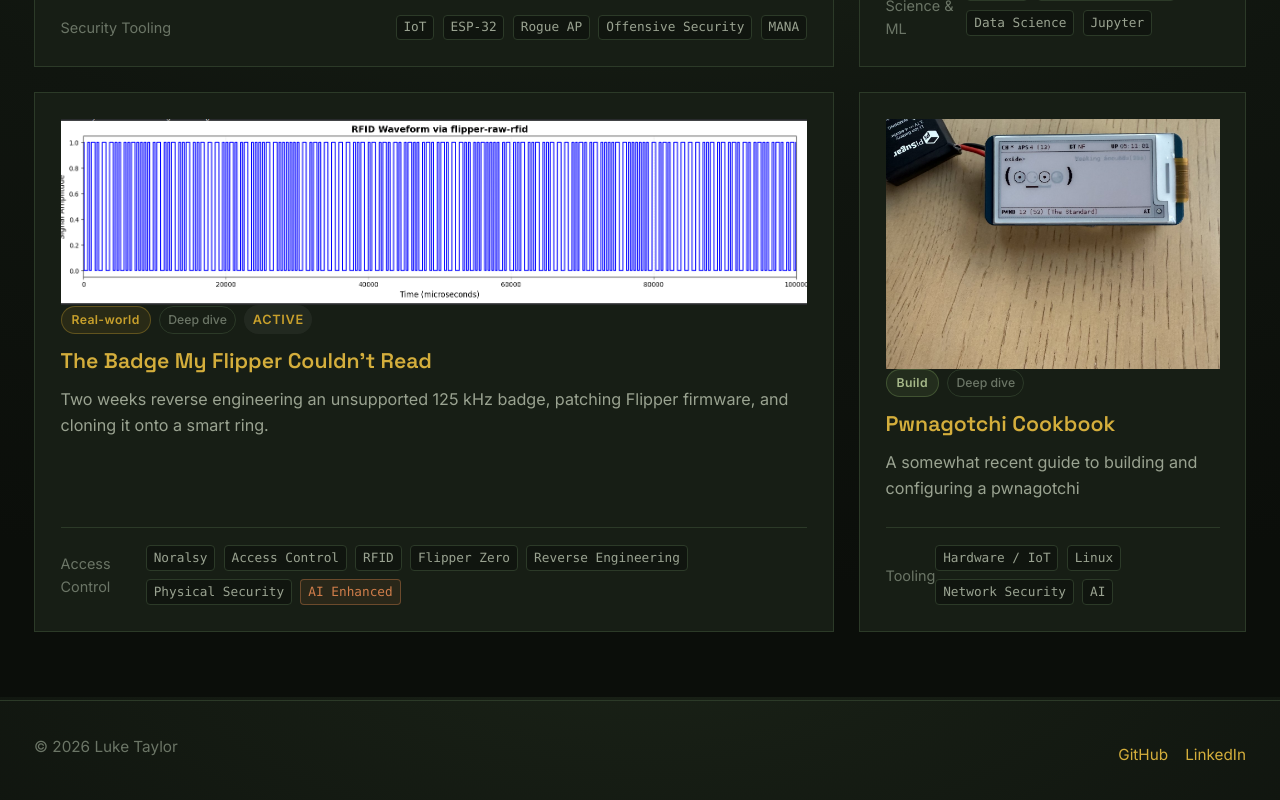
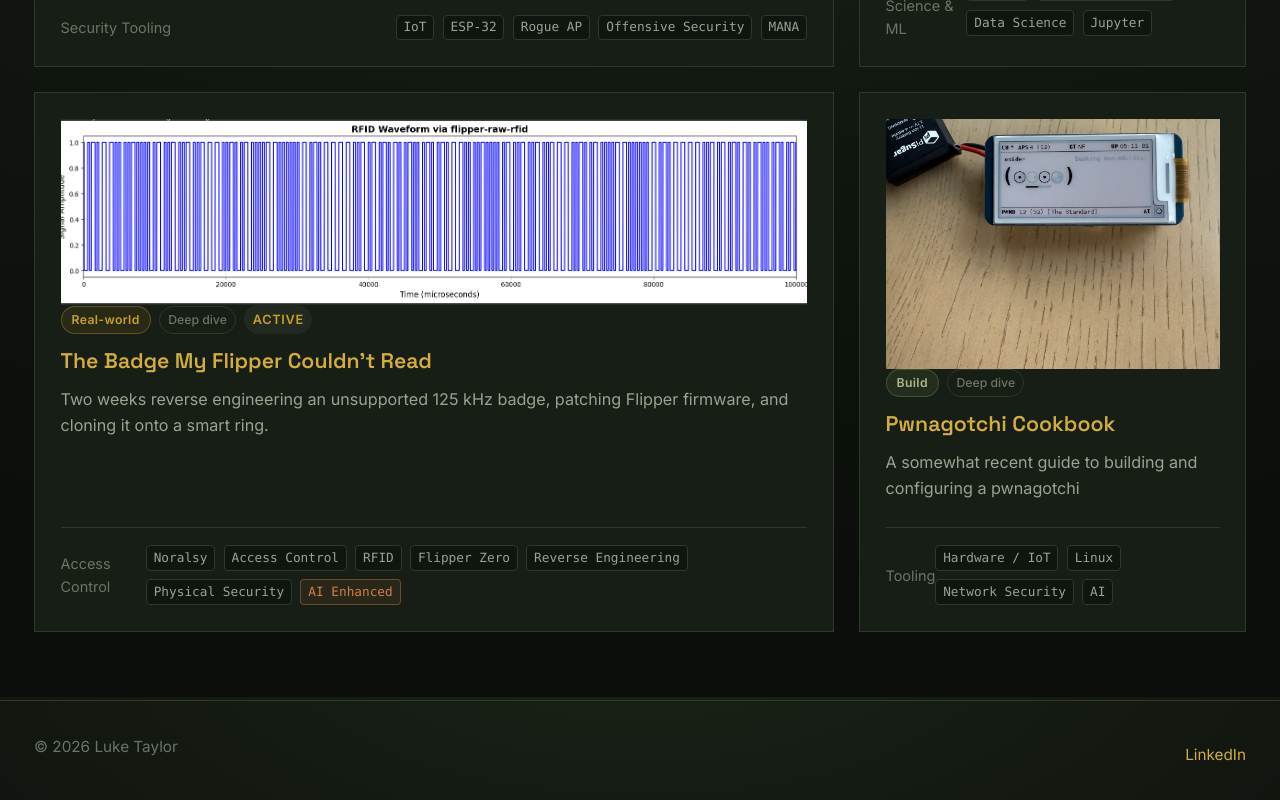
Before and after one commit to luketnc/LukeTaylorPortfolio, a React (Vite) app: page /#/ in a window 1280 px wide. Shown: the part 1703-2503 px from the top of the page. Built offline with nearby package versions, Linux system fonts and the light colour scheme.

Commit message:
no more github links
no more github links

```diff
--- a/src/components/Footer.jsx
+++ b/src/components/Footer.jsx
@@ -7,7 +7,6 @@ export default function Footer() {
                         &copy; {new Date().getFullYear()} Luke Taylor
                     </p>
                     <div className="footer-links">
-                        <a href="https://github.com/luketnc" target="_blank" rel="noopener noreferrer">GitHub</a>
                         <a href="https://www.linkedin.com/in/luketaylorapp/" target="_blank" rel="noopener noreferrer">LinkedIn</a>
                     </div>
                 </div>
--- a/src/pages/Contact.jsx
+++ b/src/pages/Contact.jsx
@@ -1,4 +1,4 @@
-import { Mail, Github, Linkedin } from 'lucide-react';
+import { Mail, Linkedin } from 'lucide-react';
 
 export default function Contact() {
     return (
@@ -18,9 +18,6 @@ export default function Contact() {
                         <a href="mailto:luketnc@gmail.com" className="social-link">
                             <Mail size={20} /> luketnc@gmail.com
                         </a>
-                        <a href="https://github.com/luketnc" target="_blank" rel="noopener noreferrer" className="social-link">
-                            <Github size={20} /> github.com/luketnc
-                        </a>
                         <a href="https://www.linkedin.com/in/luketaylorapp/" target="_blank" rel="noopener noreferrer" className="social-link">
                             <Linkedin size={20} /> linkedin.com/in/luketaylorapp
                         </a>
```
